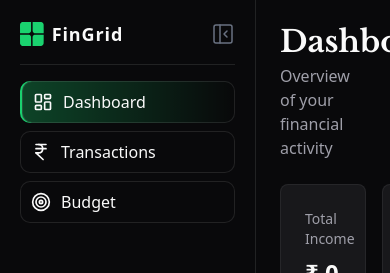
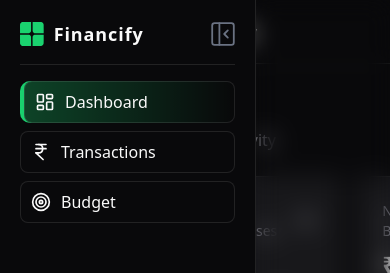
Before and after one commit to KodeWithKK/FinGrid, a Next.js app: page / in a window 390 px wide. Shown: the top 273 px of the page. Built offline with nearby package versions, Linux system fonts and the light colour scheme; no server answers; the database is empty.

Commit message:
ui: made sidebar responsive

```diff
--- /dev/null
+++ b/app/_components/main-container.tsx
@@ -0,0 +1,21 @@
+"use client";
+
+import { useAppContext } from "@/contexts/app-provider";
+import { cn } from "@/lib/utils";
+
+function MainContainer({ children }: { children: React.ReactNode }) {
+  const { showSidebar } = useAppContext();
+
+  return (
+    <div
+      className={cn(
+        "transition-all duration-500 md:pl-64",
+        !showSidebar && "md:pl-20",
+      )}
+    >
+      <main className="p-6">{children}</main>
+    </div>
+  );
+}
+
+export default MainContainer;
--- /dev/null
+++ b/app/_components/nav-bar.tsx
@@ -0,0 +1,36 @@
+"use client";
+
+import Link from "next/link";
+import { PanelLeftClose } from "lucide-react";
+
+import { IconBrand } from "@/components/icons";
+import { useAppContext } from "@/contexts/app-provider";
+import { cn } from "@/lib/utils";
+
+function NavBar() {
+  const { showSidebar, setShowSidebar } = useAppContext();
+
+  return (
+    <div className="sticky top-0 left-0 z-20 flex h-16 items-center border-b backdrop-blur-md md:hidden">
+      <button
+        type="button"
+        className="z-20 ml-6 cursor-pointer text-gray-500"
+        onClick={() => setShowSidebar(true)}
+      >
+        <PanelLeftClose
+          className={cn("h-6 scale-120 rotate-180", showSidebar && "hidden")}
+          strokeWidth={1.5}
+        />
+      </button>
+
+      <div className="left absolute mx-auto flex w-full items-center justify-center">
+        <Link href="/" className="flex items-center justify-center gap-3 py-2">
+          <IconBrand className="text-primary h-6" />
+          <h3 className="text-lg font-semibold tracking-wider">Financify</h3>
+        </Link>
+      </div>
+    </div>
+  );
+}
+
+export default NavBar;
--- /dev/null
+++ b/app/_components/nav-item.tsx
@@ -0,0 +1,51 @@
+"use client";
+
+import Link from "next/link";
+import { usePathname } from "next/navigation";
+
+import { useAppContext } from "@/contexts/app-provider";
+import { cn } from "@/lib/utils";
+
+interface NavItemProps {
+  icon: React.ReactNode;
+  title: string;
+  href: string;
+}
+
+export function NavItem({ icon, title, href }: NavItemProps) {
+  const isActive = usePathname() === href;
+  const { showSidebar } = useAppContext();
+
+  return (
+    <Link
+      href={href}
+      className={cn(
+        "bg-background group block rounded-lg pl-0 transition-all duration-200 hover:bg-[linear-gradient(to_right,var(--primary),transparent)]",
+        isActive &&
+          "bg-[linear-gradient(to_right,var(--primary),transparent)] pl-1",
+        !showSidebar && isActive && "bg-primary md:px-[3px]",
+      )}
+    >
+      <div
+        className={cn(
+          "bg-background flex h-[42px] items-center rounded-md border p-2 transition-all",
+          isActive && "bg-background/70",
+          !isActive && "group-hover:bg-background/85",
+        )}
+      >
+        <span
+          className={cn(
+            "mr-2 transition-all",
+            !showSidebar && "md:mx-0 md:pl-1.5",
+            !showSidebar && isActive && "md:pl-[3px]",
+          )}
+        >
+          {icon}
+        </span>
+        <span className={cn("truncate", !showSidebar && "md:hidden")}>
+          {title}
+        </span>
+      </div>
+    </Link>
+  );
+}
--- /dev/null
+++ b/app/_components/side-bar.tsx
@@ -0,0 +1,94 @@
+"use client";
+
+import Link from "next/link";
+import {
+  IndianRupee,
+  LayoutDashboard,
+  PanelLeftClose,
+  Target,
+} from "lucide-react";
+
+import { IconBrand } from "@/components/icons";
+import { useAppContext } from "@/contexts/app-provider";
+import { cn } from "@/lib/utils";
+
+import { NavItem } from "./nav-item";
+
+function SideBar() {
+  const { showSidebar, setShowSidebar } = useAppContext();
+
+  return (
+    <div className="flex">
+      <aside
+        className={cn(
+          "bg-background fixed top-0 -left-64 z-50 flex h-screen w-64 flex-col items-center border-r p-5 transition-all duration-300 *:w-full md:left-0 md:duration-500",
+          showSidebar && "left-0",
+          !showSidebar && "px-3 md:w-20",
+        )}
+      >
+        <div className="flex justify-center">
+          <Link href="/" className="flex h-[28px] items-center gap-2.5">
+            <IconBrand className="text-primary h-6" />
+            <h3
+              className={cn(
+                "truncate text-lg font-semibold tracking-wider",
+                !showSidebar && "md:hidden",
+              )}
+            >
+              Financify
+            </h3>
+          </Link>
+          <button
+            type="button"
+            className={cn(
+              "ml-auto cursor-pointer text-gray-500",
+              !showSidebar && "md:hidden",
+            )}
+            onClick={() => setShowSidebar((prev) => !prev)}
+          >
+            <PanelLeftClose className="h-6 scale-120" strokeWidth={1.5} />
+          </button>
+        </div>
+
+        <hr className="my-4" />
+
+        <div className="space-y-2">
+          <NavItem
+            title="Dashboard"
+            icon={<LayoutDashboard className="h-5" />}
+            href="/"
+          />
+          <NavItem
+            title="Transactions"
+            icon={<IndianRupee className="h-5" />}
+            href="/transactions"
+          />
+          <NavItem
+            title="Budget"
+            icon={<Target className="h-5" />}
+            href="/budget"
+          />
+        </div>
+
+        <button
+          type="button"
+          className={cn(
+            "mt-auto hidden cursor-pointer justify-center text-gray-500",
+            !showSidebar && "md:flex",
+          )}
+          onClick={() => setShowSidebar((prev) => !prev)}
+        >
+          <PanelLeftClose
+            className="h-6 scale-120 rotate-180"
+            strokeWidth={1.5}
+          />
+        </button>
+      </aside>
+      {showSidebar && (
+        <div className="fixed left-0 z-25 h-screen w-full backdrop-blur-md md:hidden"></div>
+      )}
+    </div>
+  );
+}
+
+export default SideBar;
--- a/app/layout.tsx
+++ b/app/layout.tsx
@@ -1,17 +1,14 @@
 import { Geist, Libre_Baskerville } from "next/font/google";
-import {
-  IndianRupee,
-  LayoutDashboard,
-  PanelLeftClose,
-  Target,
-} from "lucide-react";
 import type { Metadata } from "next";
 
-import { IconBrand } from "@/components/icons";
-import { NavItem } from "@/components/nav-item";
 import RootProvider from "@/contexts/root-provider";
 
+import NavBar from "./_components/nav-bar";
+import SideBar from "./_components/side-bar";
+
 import "./globals.css";
+
+import MainContainer from "./_components/main-container";
 
 const fontSans = Geist({
   variable: "--font-sans",
@@ -25,9 +22,9 @@ const fontSerif = Libre_Baskerville({
 });
 
 export const metadata: Metadata = {
-  title: "FinGrid | Personal Finance Management",
+  title: "Financiy | Personal Finance Management",
   description:
-    "Manage your personal finances with ease using FinGrid. Track income, expenses, and budgets.",
+    "Manage your personal finances with ease using Financiy. Track income, expenses, and budgets.",
   icons: "icon.svg",
 };
 
@@ -43,42 +40,10 @@ export default function RootLayout({
         suppressHydrationWarning
       >
         <RootProvider>
-          <aside className="fixed top-0 left-0 h-screen w-64 border-r p-5">
-            <div className="flex items-center gap-2">
-              <IconBrand className="text-primary h-6" />
-              <h3 className="text-lg font-semibold tracking-wider">FinGrid</h3>
-              <button
-                type="button"
-                className="ml-auto cursor-pointer text-gray-500"
-              >
-                <PanelLeftClose className="h-6" strokeWidth={1.5} />
-              </button>
-            </div>
+          <SideBar />
+          <NavBar />
 
-            <hr className="my-4" />
-
-            <div className="space-y-2">
-              <NavItem
-                title="Dashboard"
-                icon={<LayoutDashboard className="h-5" />}
-                href="/"
-              />
-              <NavItem
-                title="Transactions"
-                icon={<IndianRupee className="h-5" />}
-                href="/transactions"
-              />
-              <NavItem
-                title="Budget"
-                icon={<Target className="h-5" />}
-                href="/budget"
-              />
-            </div>
-          </aside>
-
-          <div className="pl-64">
-            <main className="p-6">{children}</main>
-          </div>
+          <MainContainer>{children}</MainContainer>
         </RootProvider>
       </body>
     </html>
--- a/components/nav-item.tsx
+++ /dev/null
@@ -1,37 +0,0 @@
-"use client";
-
-import Link from "next/link";
-import { usePathname } from "next/navigation";
-
-import { cn } from "@/lib/utils";
-
-interface NavItemProps {
-  icon: React.ReactNode;
-  title: string;
-  href: string;
-}
-
-export function NavItem({ icon, title, href }: NavItemProps) {
-  const isActive = usePathname() === href;
-
-  return (
-    <Link
-      href={href}
-      className={cn(
-        "bg-background block rounded-lg pl-0 transition-all duration-200",
-        isActive &&
-          "bg-[linear-gradient(to_right,var(--primary),transparent)] pl-0.5",
-      )}
-    >
-      <div
-        className={cn(
-          "bg-background flex items-center rounded-lg border p-2",
-          isActive && "bg-background/70",
-        )}
-      >
-        <span className="mr-2">{icon}</span>
-        <span>{title}</span>
-      </div>
-    </Link>
-  );
-}
--- a/contexts/app-provider.tsx
+++ b/contexts/app-provider.tsx
@@ -1,4 +1,6 @@
-import { createContext, useContext } from "react";
+"use client";
+
+import { createContext, useContext, useState } from "react";
 import { useQuery } from "@tanstack/react-query";
 
 import { Transaction } from "@/database/schema";
@@ -7,6 +9,8 @@ import { getTransactions } from "@/services/transactions";
 interface IAppContext {
   isTransactionsLoading: boolean;
   transactions: undefined | Transaction[];
+  showSidebar: boolean;
+  setShowSidebar: React.Dispatch<React.SetStateAction<boolean>>;
 }
 
 const AppContext = createContext<IAppContext | null>(null);
@@ -16,6 +20,8 @@ export const useAppContext = () => {
 };
 
 function AppProvider({ children }: { children: React.ReactNode }) {
+  const [showSidebar, setShowSidebar] = useState(true);
+
   const { isLoading: isTransactionsLoading, data: transactions } = useQuery({
     queryKey: ["transactions"],
     queryFn: () => getTransactions(),
@@ -24,6 +30,8 @@ function AppProvider({ children }: { children: React.ReactNode }) {
   return (
     <AppContext.Provider
       value={{
+        showSidebar,
+        setShowSidebar,
         isTransactionsLoading,
         transactions,
       }}
```
